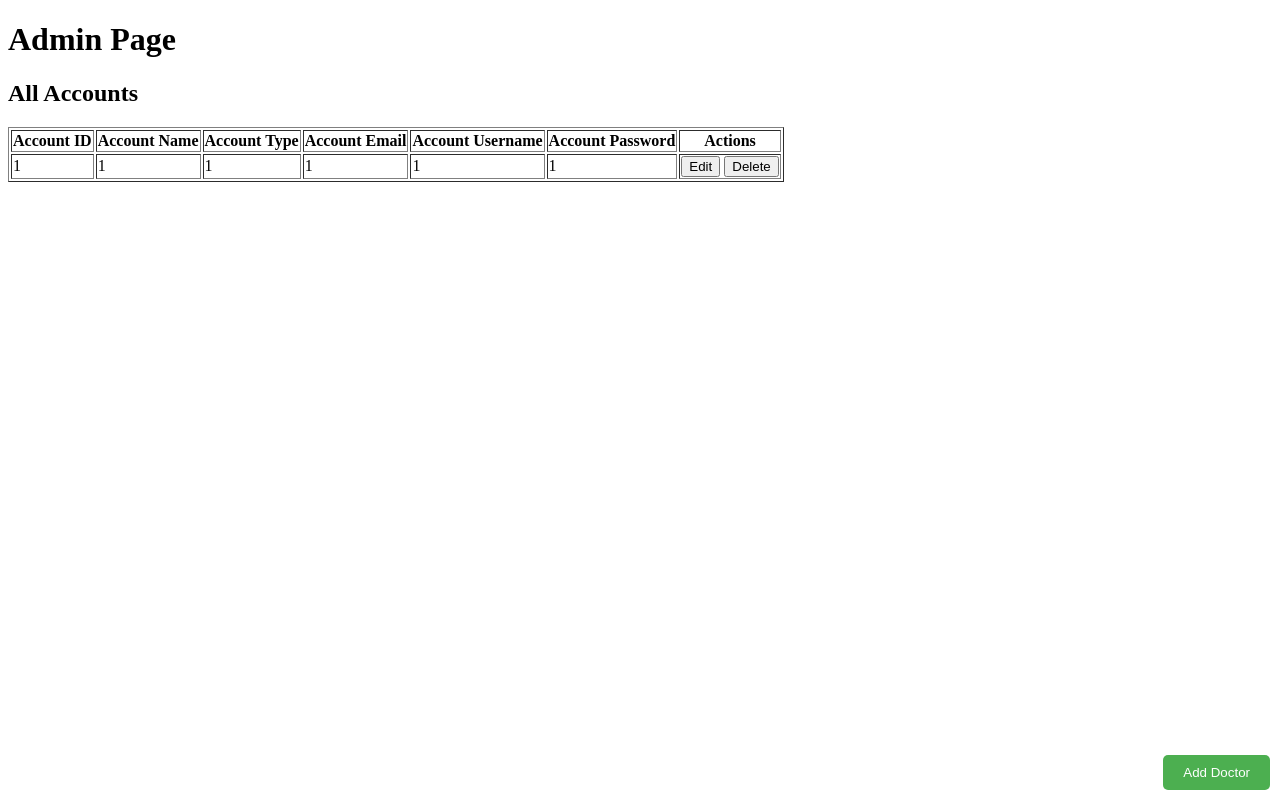
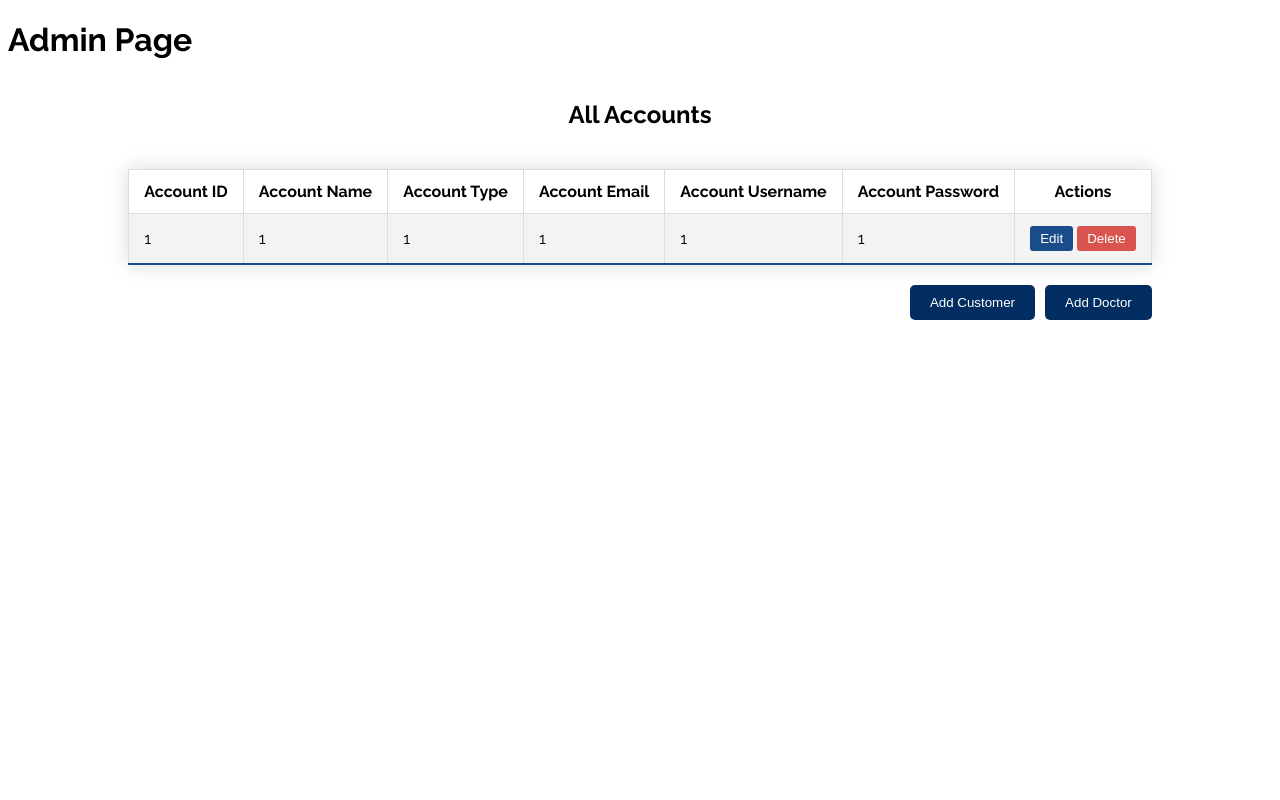
Before and after one commit to herrntsu/Clinic_IS, a PHP site: page /admin-page.php in a window 1280 px wide. Run offline with PHP 8.4, Linux system fonts and the light colour scheme; tables that the repository leaves empty or names only in its code hold one stand-in row (values such as "Sample post").

Commit message:
added add customer button and some css

```diff
--- a/admin-page.php
+++ b/admin-page.php
@@ -6,34 +6,39 @@
     <meta name="viewport" content="width=device-width, initial-scale=1.0">
     <link rel="stylesheet" href="admin.css">
     <link rel="icon" type="png" href="images/logo-removebg-preview.png">
-    <link href="https://fonts.googleapis.com/css?family=Montserrat:100,200,300,400" rel="stylesheet">
+    <link rel="preconnect" href="https://fonts.googleapis.com">
+    <link rel="preconnect" href="https://fonts.gstatic.com" crossorigin>
+    <link href="https://fonts.googleapis.com/css2?family=Raleway:ital,wght@0,100..900;1,100..900&display=swap" rel="stylesheet">
     <title>Admin</title>
     <script>
             document.addEventListener("DOMContentLoaded", function() {
+                var addCustomerModal = document.getElementById("addCustomerModal");
+                var addCustomerBtn = document.getElementById("addCustomerBtn");
+                var addCustomerSpan = addCustomerModal.querySelector(".close");
 
-            var addModal = document.getElementById("addDoctorModal");
-            var addBtn = document.getElementById("addDoctorBtn");
-            var addSpan = document.getElementsByClassName("close")[0];
+                addCustomerBtn.onclick = function() {
+                    addCustomerModal.style.display = "block";
+                };
 
-            addBtn.onclick = function() {
-                addModal.style.display = "block";
-            }
+                addCustomerSpan.onclick = function() {
+                    addCustomerModal.style.display = "none";
+                };
 
-            addSpan.onclick = function() {
-                addModal.style.display = "none";
-            }
+                var addDoctorModal = document.getElementById("addDoctorModal");
+                var addDoctorBtn = document.getElementById("addDoctorBtn");
+                var addDoctorSpan = addDoctorModal.querySelector(".close");
 
-            window.onclick = function(event) {
-                if (event.target == addModal) {
-                    addModal.style.display = "none";
-                }
-            }
-        });
+                addDoctorBtn.onclick = function() {
+                    addDoctorModal.style.display = "block";
+                };
 
-        document.addEventListener("DOMContentLoaded", function() {
-            var editModal = document.getElementById("editAccModal");
-            var editSpan = document.getElementsByClassName("close")[1];
-            var editBtns = document.getElementsByClassName("editBtn");
+                addDoctorSpan.onclick = function() {
+                    addDoctorModal.style.display = "none";
+                };
+
+                var editAccModal = document.getElementById("editAccModal");
+                var editAccSpan = editAccModal.querySelector(".close");
+                var editBtns = document.querySelectorAll(".editBtn");
 
                 for (var i = 0; i < editBtns.length; i++) {
                     editBtns[i].onclick = function() {
@@ -51,25 +56,57 @@
                         document.getElementById("editAccountUsername").value = accountUsername;
                         document.getElementById("editAccountPassword").value = accountPassword;
 
-                    editModal.style.display = "block";
+                        editAccModal.style.display = "block";
                     }
                 }
 
-    editSpan.onclick = function() {
-        editModal.style.display = "none";
-    }
+                editAccSpan.onclick = function() {
+                    editAccModal.style.display = "none";
+                };
 
                 window.onclick = function(event) {
-        if (event.target == editModal) {
-            editModal.style.display = "none";
+                    if (event.target == addCustomerModal) {
+                        addCustomerModal.style.display = "none";
+                    }
+                    if (event.target == addDoctorModal) {
+                        addDoctorModal.style.display = "none";
+                    }
+                    if (event.target == editAccModal) {
+                        editAccModal.style.display = "none";
+                    }
+                };
+
+                var delBtns = document.querySelectorAll(".delAccBtn");
+                for (var i = 0; i < delBtns.length; i++) {
+                    delBtns[i].onclick = function() {
+                        var accountID = this.getAttribute("data-id");
+                        if (confirm("Are you sure you want to delete this account?")) {
+                            var form = document.createElement("form");
+                            form.method = "post";
+                            form.action = "admin-page.php";
+
+                            var input = document.createElement("input");
+                            input.type = "hidden";
+                            input.name = "deleteAccountID";
+                            input.value = accountID;
+                            form.appendChild(input);
+
+                            document.body.appendChild(form);
+                            form.submit();
+                        }
                     }
                 }
             });
 </script>
+
+
 </head>
 
 <body>
     <h1>Admin Page</h1>
+
+    <div class = "container">
+    <div class = "table-container">
     <h2>All Accounts</h2>
         <table border="1">
             <tr>
@@ -98,21 +135,24 @@
                     echo "<td>" . $row['AccountUsername'] . "</td>";
                     echo "<td>" . $row['AccountPass'] . "</td>";
                     echo "<td><button class ='editBtn' data-id='" . $row['AccountID'] . "' data-name='" . $row['AccountName'] . "' data-type='" . $row['AccountType'] . "' data-email='" . $row['AccountEmail'] .  "' data-username='" . $row['AccountUsername'] . "' data-password='" . $row['AccountPass'] ."'>Edit</button>
-                        <button class = 'delAccBtn'>Delete</button>
+                    <button class='delAccBtn' data-id='" . $row['AccountID'] . "'>Delete</button>
                             </td>";
                     echo "</tr>";
                 }
             } else {
-            echo "<tr><td colspan='4'>No accounts found</td></tr>";
+                echo "<tr><td colspan='7'>No accounts found</td></tr>";
             }
 
             mysqli_close($con);
             ?>
         </table>
 
-    <!-- Button to open the Add Doctor modal form -->
-    <button id="addDoctorBtn" style="position: fixed; bottom: 10px; right: 10px;">Add Doctor</button>
-
+    <div class="button-container">
+        <button id="addCustomerBtn">Add Customer</button>
+        <button id="addDoctorBtn">Add Doctor</button>
+    </div>
+</div>
+</div>
     <!-- Edit Account Modal -->
     <div id="editAccModal" class="modal">
     <div class="modal-content">
@@ -121,11 +161,26 @@
         <form method="post" action="admin-page.php">
             <input type="hidden" name="accountID" id="editAccountID">
             <input type="text" name="accountName" id="editAccountName" placeholder="Account Name" required>
-            <input type="text" name="accountType" id="editAccountType" placeholder="Account Type" required>
+            <input type="hidden" name="accountType" id="editAccountType" placeholder="Account Type" required>
             <input type="email" name="accountEmail" id="editAccountEmail" placeholder="Account Email" required>
             <input type="text" name="accountUsername" id="editAccountUsername" placeholder="Account Username" required>
             <input type="text" name="accountPassword" id="editAccountPassword" placeholder="Account Password" required>
             <input type="submit" name="editAccount" value="Save Changes">
+        </form>
+    </div>
+</div>
+
+    <!-- Add Customer Modal -->
+    <div id="addCustomerModal" class="modal">
+        <div class="modal-content">
+            <span class="close">&times;</span>
+            <h2>Add Customer</h2>
+            <form method="post" action="admin-page.php">
+                <input type="text" name="customerName" placeholder="Customer Name" required>
+                <input type="email" name="customerEmail" placeholder="Customer Email" required>
+                <input type="text" name="customerUsername" placeholder="Customer Username" required>
+                <input type="password" name="customerPassword" placeholder="Customer Password" required>
+                <input type="submit" name="addCustomer" value="Add Customer">
             </form>
         </div>
     </div>
@@ -154,6 +209,29 @@
             die("Connection Failed: " . mysqli_connect_error());
         }
 
+        if (isset($_POST['addCustomer'])) {
+            $customerName = $_POST['customerName'];
+            $customerEmail = $_POST['customerEmail'];
+            $customerUsername = $_POST['customerUsername'];
+            $customerPassword = $_POST['customerPassword'];
+
+            // Insert into Accounts table
+            $sql_accounts = "INSERT INTO Accounts (AccountName, AccountType) VALUES ('$customerName', 'customer')";
+            if (mysqli_query($con, $sql_accounts)) {
+                $accountID = mysqli_insert_id($con);
+
+                // Insert into AccData table
+                $sql_accdata = "INSERT INTO AccData (AccountID, AccountName, AccountEmail, AccountUsername, AccountPass) VALUES ('$accountID', '$customerName', '$customerEmail', '$customerUsername', '$customerPassword')";
+                if (mysqli_query($con, $sql_accdata)) {
+                    echo "New customer added successfully";
+                } else {
+                    echo "Error: " . mysqli_error($con);
+                }
+            } else {
+                echo "Error: " . mysqli_error($con);
+            }
+        }
+
         if (isset($_POST['addDoctor'])) {
             $accountName = $_POST['accountName'];
             $specialty = $_POST['specialty'];
@@ -174,9 +252,9 @@
             editAccount($con, $accountID, $accountName, $accountType, $accountEmail, $accountUsername, $accountPassword);
         }
 
-        if (isset($_POST['deleteDoctor'])) {
-            $employeeID = $_POST['employeeID'];
-            deleteDoctor($con, $employeeID);
+        if (isset($_POST['deleteAccountID'])) {
+            $accountID = $_POST['deleteAccountID'];
+            deleteAccount($con, $accountID);
         }
 
         if (isset($_POST['trackHours'])) {
@@ -185,7 +263,10 @@
         }
 
          mysqli_close($con);
+
     }
+
+
 
     function getAllAccounts($con) {
         $sql = "SELECT Accounts.AccountID, Accounts.AccountName, Accounts.AccountType, AccData.AccountEmail, AccData.AccountUsername, AccData.AccountPass
@@ -221,12 +302,37 @@
         }
     }
 
-    function deleteDoctor($con, $employeeID) {
-        $sql = "DELETE FROM Employee WHERE EmployeeID = $employeeID";
-        if (mysqli_query($con, $sql)) {
-            echo "Doctor deleted successfully";
-        } else {
-            echo "Error: " . mysqli_error($con);
+    function deleteAccount($con, $accountID) {
+
+        mysqli_begin_transaction($con);
+
+        try {
+            // Check if the account is associated with an employee
+            $sql = "SELECT COUNT(*) AS EmployeeCount FROM Employee WHERE AccountID = $accountID";
+            $result = mysqli_query($con, $sql);
+            $row = mysqli_fetch_assoc($result);
+            $employeeCount = $row['EmployeeCount'];
+
+            if ($employeeCount > 0) {
+
+                $sql = "DELETE FROM Employee_Details WHERE EmployeeID IN (SELECT EmployeeID FROM Employee WHERE AccountID = $accountID)";
+                mysqli_query($con, $sql);
+
+                $sql = "DELETE FROM Employee WHERE AccountID = $accountID";
+                mysqli_query($con, $sql);
+            }
+
+            $sql = "DELETE FROM AccData WHERE AccountID = $accountID";
+            mysqli_query($con, $sql);
+
+            $sql = "DELETE FROM Accounts WHERE AccountID = $accountID";
+            mysqli_query($con, $sql);
+
+            mysqli_commit($con);
+            echo "Account deleted successfully";
+        } catch (mysqli_sql_exception $exception) {
+            mysqli_rollback($con);
+            echo "Error: " . $exception->getMessage();
         }
     }
 
@@ -258,6 +364,7 @@
             echo "No records found";
         }
     }
+
     ?>
 </body>
 
--- a/admin.css
+++ b/admin.css
@@ -1,36 +1,100 @@
-/* button {
-    --hover-shadows: 16px 16px 33px #157eaf, -16px -16px 33px #157eaf;
-    --accent: #0d455f;
+body {
+    font-family: Raleway;
+}
+
+.container {
+    display: flex;
+    justify-content: center;
+    align-items: flex-start;
+}
+
+.table-container {
+    margin: 0 auto;
+    width: auto;
+    display: flex;
+    flex-direction: column;
+    align-items: center;
+    position: relative;
+}
+
+.button-container {
+    display: flex;
+    justify-content: flex-end;
+    align-self: flex-end;
+}
+
+
+table {
+    width: 100%;
+    border-collapse: collapse;
+    margin: 20px 0;
+    font-size: 1em;
+    font-family: 'Raleway', sans-serif;
+    box-shadow: 0 0 20px rgba(0, 0, 0, 0.15);
+}
+
+table thead tr {
+    background-color: #1a4c8a;
+    color: #ffffff;
+    text-align: left;
     font-weight: bold;
-    letter-spacing: 0.1em;
+}
+
+table th,
+table td {
+    padding: 12px 15px;
+    border: 1px solid #ddd;
+}
+
+table tbody tr {
+    border-bottom: 1px solid #dddddd;
+}
+
+table tbody tr:nth-of-type(even) {
+    background-color: #f3f3f3;
+}
+
+table tbody tr:hover {
+    background-color: #f1f1f1;
+}
+
+table tbody tr:last-of-type {
+    border-bottom: 2px solid #1a4c8a;
+}
+
+/* Edit and Delete Buttons */
+.editBtn,
+.delAccBtn {
+    padding: 5px 10px;
+    color: #fff;
     border: none;
-    border-radius: 1.1em;
-    background-color: #569dee;
+    border-radius: 3px;
     cursor: pointer;
-    color: white;
-    padding: 1em 2em;
-    transition: box-shadow ease-in-out 0.3s, background-color ease-in-out 0.1s,
-      letter-spacing ease-in-out 0.1s, transform ease-in-out 0.1s;
-    box-shadow: 5px 4px 10px #1c1c1c, -5px -4px 10px #262626;
-  }
+}
 
-  button:hover {
-    box-shadow: var(--hover-shadows);
-  }
+.editBtn {
+    background-color: #1a4c8a;
+}
 
-  button:active {
-    box-shadow: var(--hover-shadows), var(--accent) 0px 0px 30px 5px;
-    background-color: var(--accent);
-    transform: scale(0.95);
-  }
-   */
+.delAccBtn {
+    background-color: #d9534f;
+}
 
-   .modal {
+.editBtn:hover {
+    background-color: #133b6f;
+}
+
+.delAccBtn:hover {
+    background-color: #c9302c;
+}
+
+
+.modal {
     display: none;
     position: fixed;
-   /* z-index: 1;
+    z-index: 1;
     left: 0;
-    top: 0;*/
+    top: 0;
     width: 100%;
     height: 100%;
     overflow: auto;
@@ -61,19 +125,18 @@
     cursor: pointer;
 }
 
-
+#addCustomerBtn,
 #addDoctorBtn {
-
-    /*bottom: 10px;
-    right: 10px;*/
+    margin-left: 10px;
     padding: 10px 20px;
-    background-color: #4CAF50;
+    background-color: #012d61;
     color: white;
     border: none;
     border-radius: 5px;
     cursor: pointer;
 }
 
+#addCustomerBtn:hover,
 #addDoctorBtn:hover {
-    background-color: #45a049;
+    background-color: #1a4c8a;
 }
```
Lines whose indentation alone changed are shown as unchanged.
